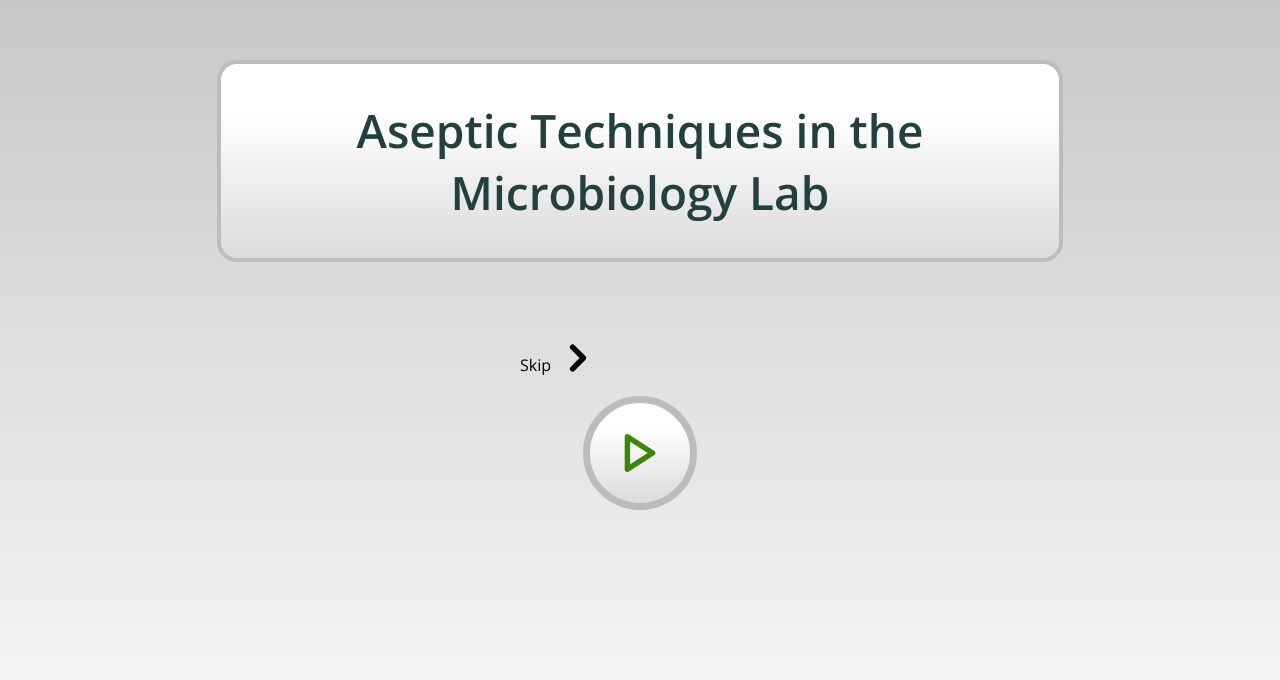
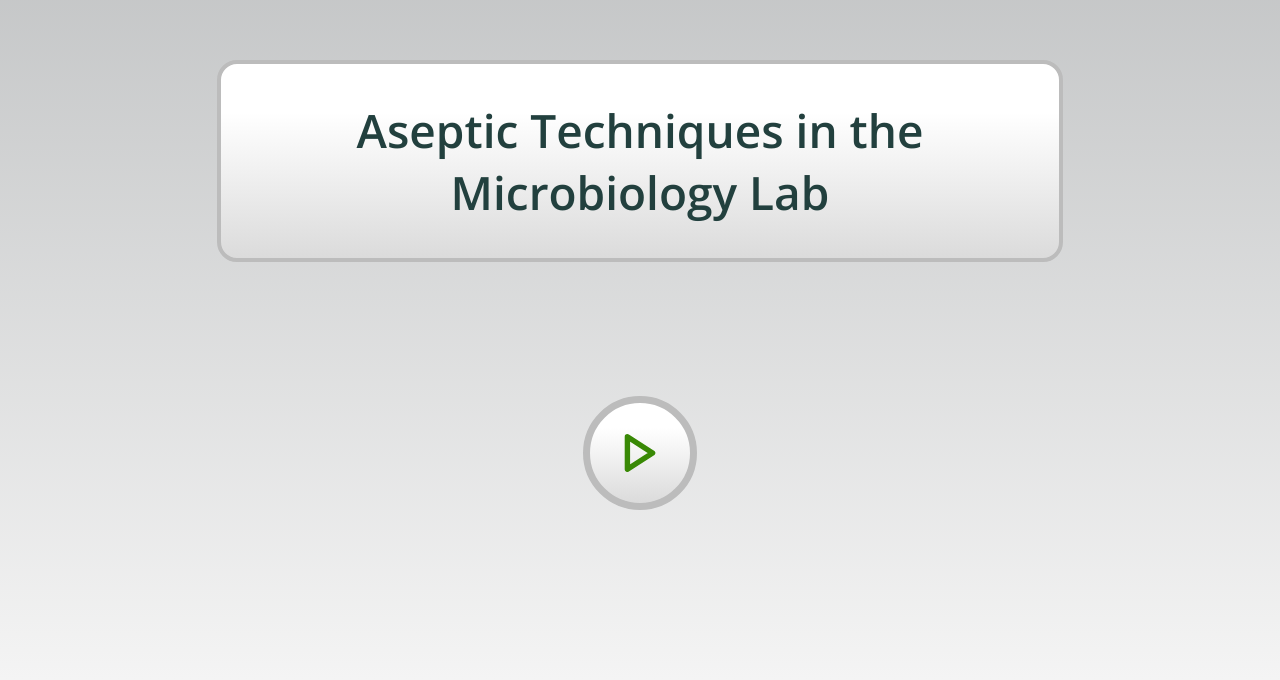
Before and after one commit to mean-studio/pinare, a website: page sceene-1/v2/index.html in a window 1280 px wide. Shown: the part 120-800 px from the top of the page. Drawn offline with nearby package versions, Linux system fonts and the light colour scheme; grey boxes are pictures that could not be loaded.

Commit message:
removing skip button

```diff
--- a/sceene-1/v2/index.html
+++ b/sceene-1/v2/index.html
@@ -153,8 +153,6 @@
         <div></div>
     </scene>
 </div>
-<div   style="position:relative; right :-10% ">Skip <svg style="transform: translate(5px, 5px) scale(1.2);"  xmlns="http://www.w3.org/2000/svg" width="36" height="36" viewBox="0 0 24 24" fill="none" stroke="currentColor" stroke-width="3" stroke-linecap="round" stroke-linejoin="round"><path d="M9 18l6-6-6-6"/></svg></div>
-
 <scene id='titleScene'>
     <div class='title'></div>
    <div class="button-wrapper">
```
